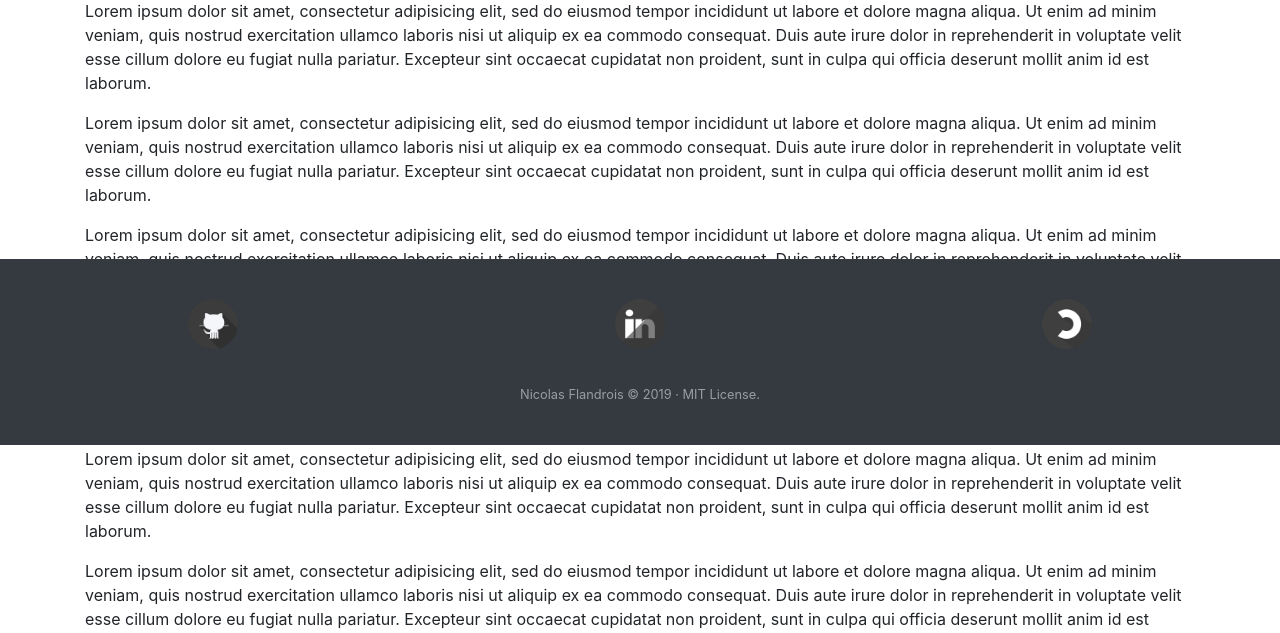
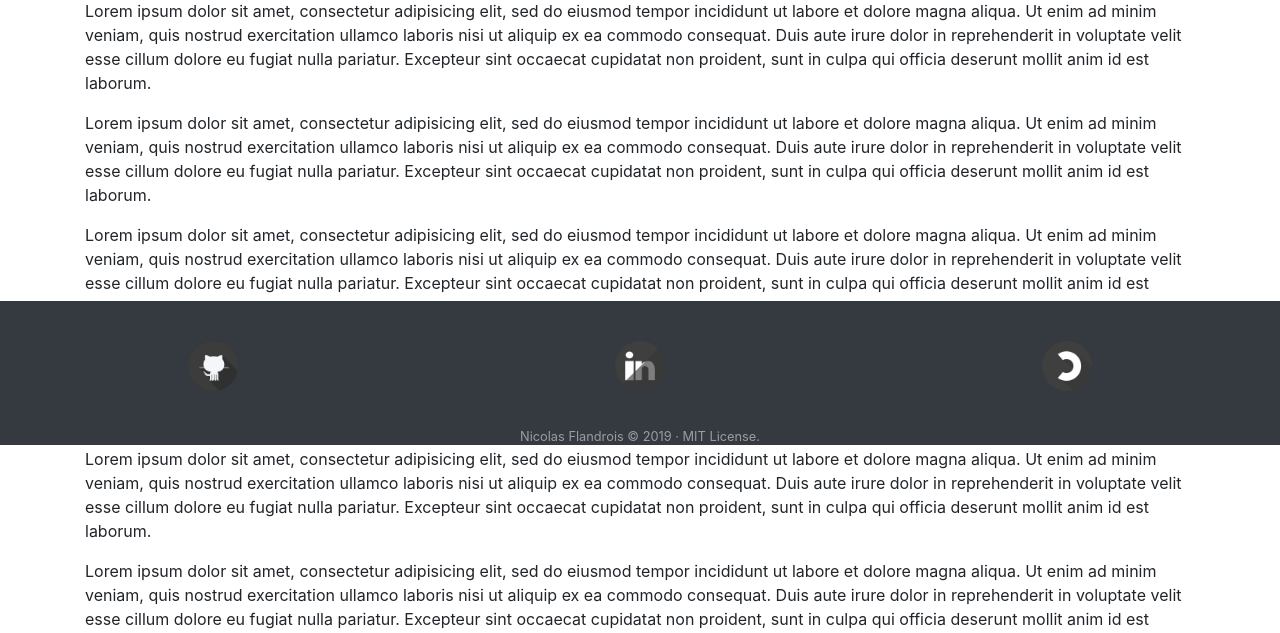
Before and after one commit to NicolasFlandrois/PapyBot, a Flask app: page / in a window 1280 px wide. Shown: the part 355-988 px from the top of the page. Run offline with Flask 2, Linux system fonts and the light colour scheme; some libraries are stand-ins or nearby versions.

Commit message:
Bootstrap - Footer Fixed the Height to sthg suitable

```diff
--- a/templates/index.html
+++ b/templates/index.html
@@ -47,7 +47,6 @@
                 </div>
             </button>
         </div>
-
     </header>
 
 
@@ -153,7 +152,7 @@
 
 
 
-    <footer class="footer fixed-bottom flex-shrink-0 py-4 bg-dark text-white-50">
+    <footer class="footer fixed-bottom flex-shrink-0 py-4 bg-dark text-white-50" style="width: 100%; height: 9rem;">
         <div class="d-flex footer_block">
             <div class="footer_icon m-3 mx-auto">
                 <a href="https://github.com/NicolasFlandrois" title="Github" target="_blank"><img src="{{ url_for('static', filename='github.png')}}" width="50" height="50" class="icon_ft" alt="Github" /></a>
```
